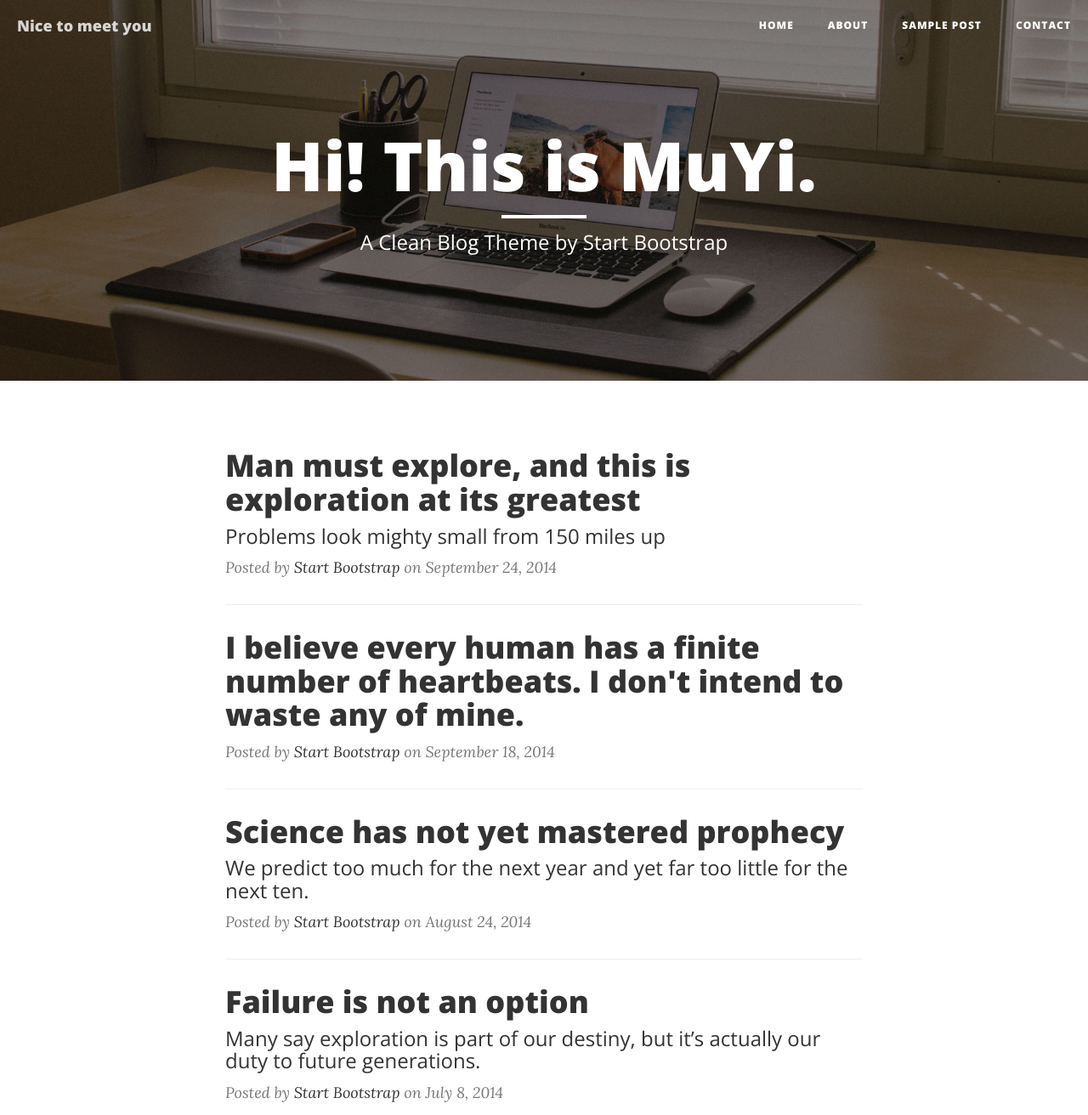
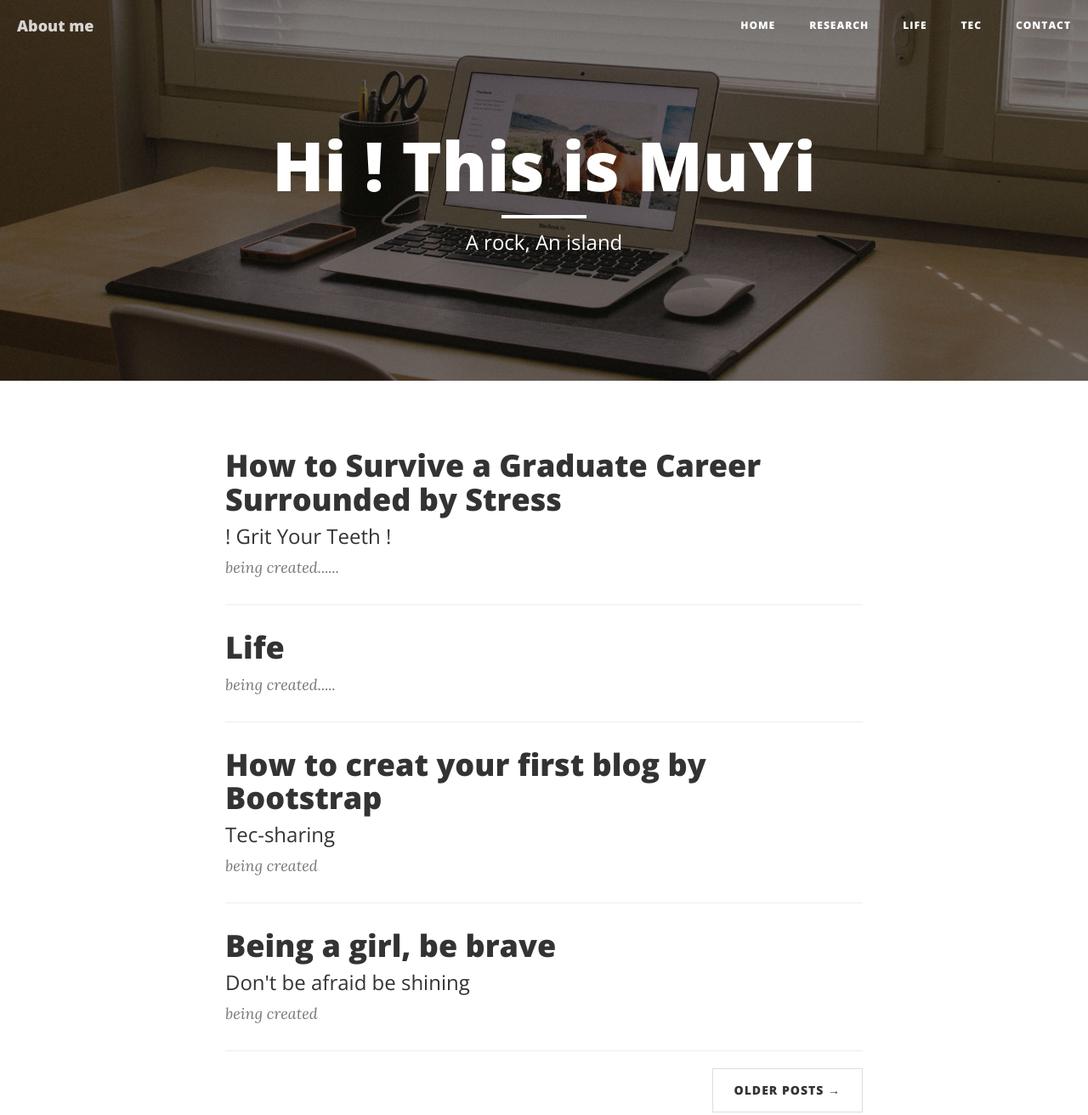
Before and after one commit to maronggithub/My-blog-version-1-, a website: page index.html in a window 1280 px wide. Shown: the top 1312 px of the page at 85% size. Drawn offline with nearby package versions, Linux system fonts and the light colour scheme.

Commit message:
modify index.html
1.nav content
2.post content

```diff
--- a/index.html
+++ b/index.html
@@ -55,7 +55,7 @@
             <span class="sr-only">Toggle navigation</span>
             Menu <i class="fa fa-bars"></i>
           </button>
-          <a class="navbar-brand" href="index.html">Nice to meet you</a>
+          <a class="navbar-brand" href="index.html">About me</a>
         </div>
 
         <!-- Collect the nav links, forms, and other content for toggling -->
@@ -65,10 +65,13 @@
               <a href="index.html">Home</a>
             </li>
             <li>
-              <a href="about.html">About</a>
+              <a href="about.html">Research</a>
             </li>
             <li>
-              <a href="post.html">Sample Post</a>
+              <a href="post.html">Life</a>
+            </li>
+            <li>
+              <a href="contact.html">Tec</a>
             </li>
             <li>
               <a href="contact.html">Contact</a>
@@ -90,11 +93,9 @@
         <div class="row">
           <div class="col-lg-8 col-lg-offset-2 col-md-10 col-md-offset-1">
             <div class="site-heading">
-              <h1>Hi! This is MuYi.</h1>
+              <h1>Hi ! This is MuYi</h1>
               <hr class="small" />
-              <span class="subheading"
-                >A Clean Blog Theme by Start Bootstrap</span
-              >
+              <span class="subheading">A rock, An island</span>
             </div>
           </div>
         </div>
@@ -108,56 +109,53 @@
           <div class="post-preview">
             <a href="post.html">
               <h2 class="post-title">
-                Man must explore, and this is exploration at its greatest
+                How to Survive a Graduate Career Surrounded by Stress
               </h2>
               <h3 class="post-subtitle">
-                Problems look mighty small from 150 miles up
+                ! Grit Your Teeth !
               </h3>
             </a>
             <p class="post-meta">
-              Posted by <a href="#">Start Bootstrap</a> on September 24, 2014
+              being created......
             </p>
           </div>
           <hr />
           <div class="post-preview">
             <a href="post.html">
               <h2 class="post-title">
-                I believe every human has a finite number of heartbeats. I don't
-                intend to waste any of mine.
+                Life
               </h2>
             </a>
             <p class="post-meta">
-              Posted by <a href="#">Start Bootstrap</a> on September 18, 2014
+              being created.....
             </p>
           </div>
           <hr />
           <div class="post-preview">
             <a href="post.html">
               <h2 class="post-title">
-                Science has not yet mastered prophecy
+                How to creat your first blog by Bootstrap
               </h2>
               <h3 class="post-subtitle">
-                We predict too much for the next year and yet far too little for
-                the next ten.
+                Tec-sharing
               </h3>
             </a>
             <p class="post-meta">
-              Posted by <a href="#">Start Bootstrap</a> on August 24, 2014
+              being created
             </p>
           </div>
           <hr />
           <div class="post-preview">
             <a href="post.html">
               <h2 class="post-title">
-                Failure is not an option
+                Being a girl, be brave
               </h2>
               <h3 class="post-subtitle">
-                Many say exploration is part of our destiny, but it’s actually
-                our duty to future generations.
+                Don't be afraid be shining
               </h3>
             </a>
             <p class="post-meta">
-              Posted by <a href="#">Start Bootstrap</a> on July 8, 2014
+              being created
             </p>
           </div>
           <hr />
```
Also changed, not shown: post.html (+131 -37 lines).
